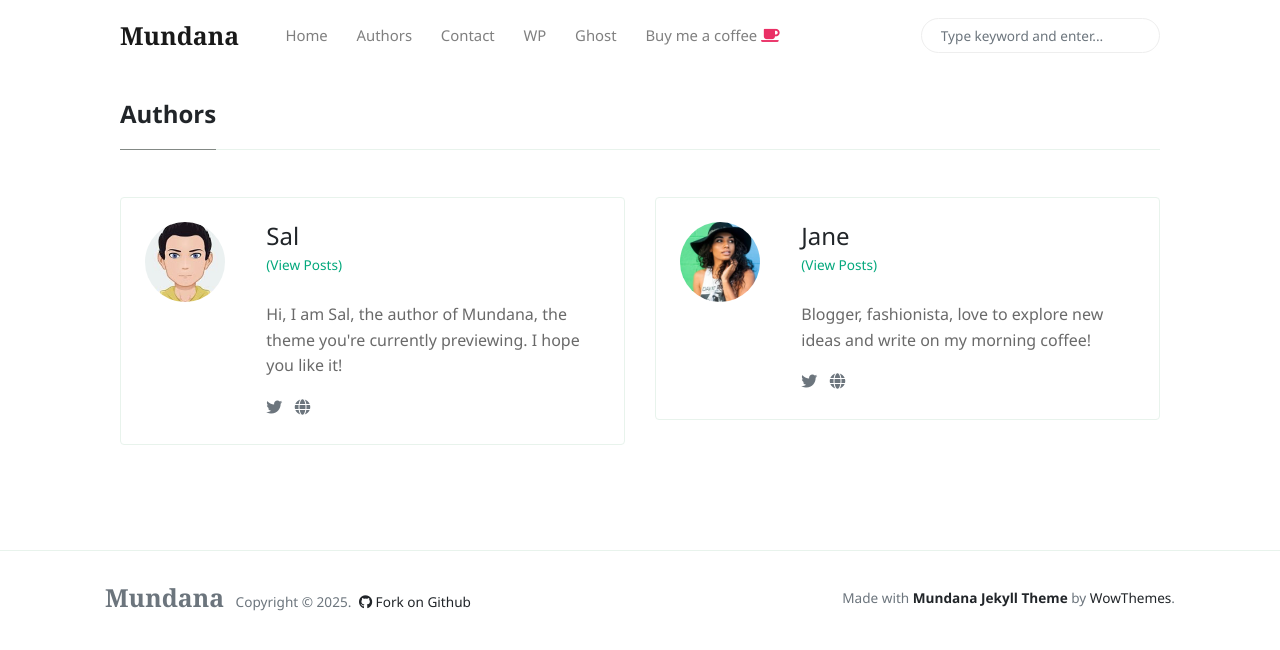
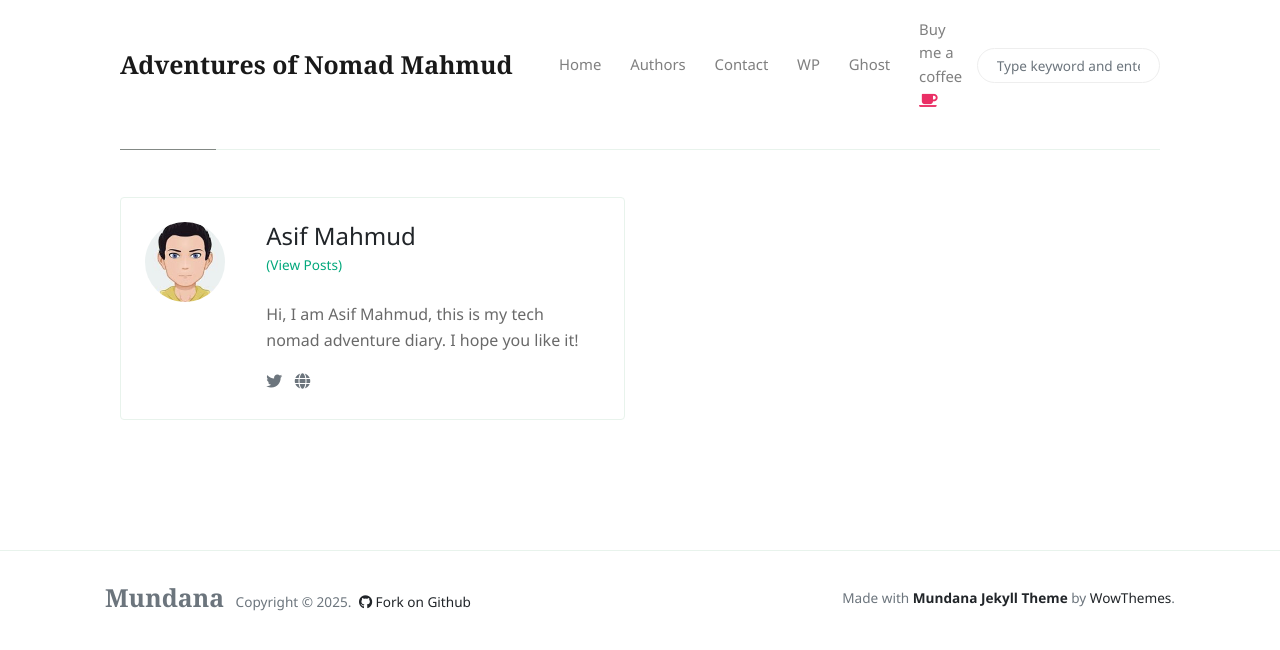
Before and after one commit to am-mahmud/am-mahmud.github.io, a Jekyll site: the page built from _pages/authors-list.html, in a window 1280 px wide. Shown: the top 650 px of the page. Built offline with Jekyll 4.4.1, drawn with Linux system fonts in a browser that asks for light colours; nearby versions of some CDN libraries.

Commit message:
Config file updated

```diff
--- a/_config.yml
+++ b/_config.yml
@@ -1,10 +1,10 @@
 # Site
-name: 'Mundana'
-description: 'Mundana is a free Jekyll theme for awesome people like you, Medium like.'
+name: 'Adventures of Nomad Mahmud'
+description: 'A journey to nomad tech'
 logo: 'assets/images/logo.png'
 favicon: 'assets/images/favicon.ico'
-baseurl: '/mundana-theme-jekyll'
-disqus: 'demowebsite'
+baseurl: '/am-mahmud.github.io'
+disqus: 'nomadmahmudsite'
 email: 'wowthemesnet@gmail.com'
 mailchimp-list: 'https://wowthemes.us11.list-manage.com/subscribe/post?u=8aeb20a530e124561927d3bd8&amp;id=8c3d2d214b'
 
@@ -20,20 +20,11 @@ plugins:
 
 authors:
     sal:
-      name:           Sal
-      site:           https://www.wowthemes.net
+      name:          Asif Mahmud
+      site:           https://am-mahmud.github.io
       avatar:         /assets/images/avatar1.jpg
-      bio:            "Hi, I am Sal, the author of Mundana, the theme you're currently previewing. I hope you like it!"
-      email:          wowthemesnet@gmail.com
-      twitter:        https://twitter.com/wowthemesnet
-
-    jane:
-      name:           Jane
-      site:           https://www.wowthemes.net
-      avatar:         /assets/images/avatar2.jpg
-      bio:            "Blogger, fashionista, love to explore new ideas and write on my morning coffee!"
-      email:          fakemail@gmail.com
-      twitter:        https://twitter.com/wowthemesnet
+      bio:            "Hi, I am Asif Mahmud, this is my tech nomad adventure diary. I hope you like it!"
+      # email:          wowthemesnet@gmail.com
 
 # Defaults
 defaults:
```
